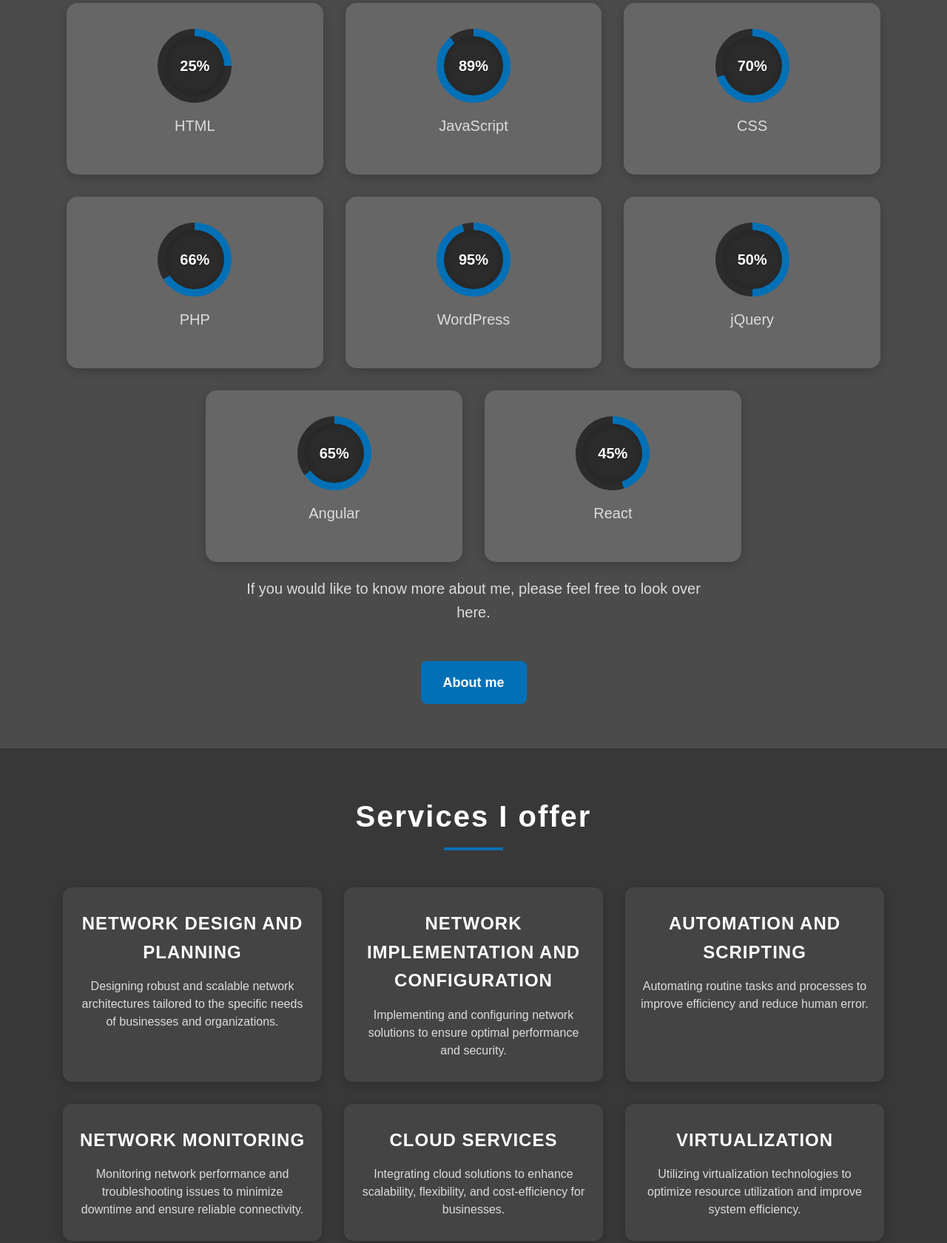
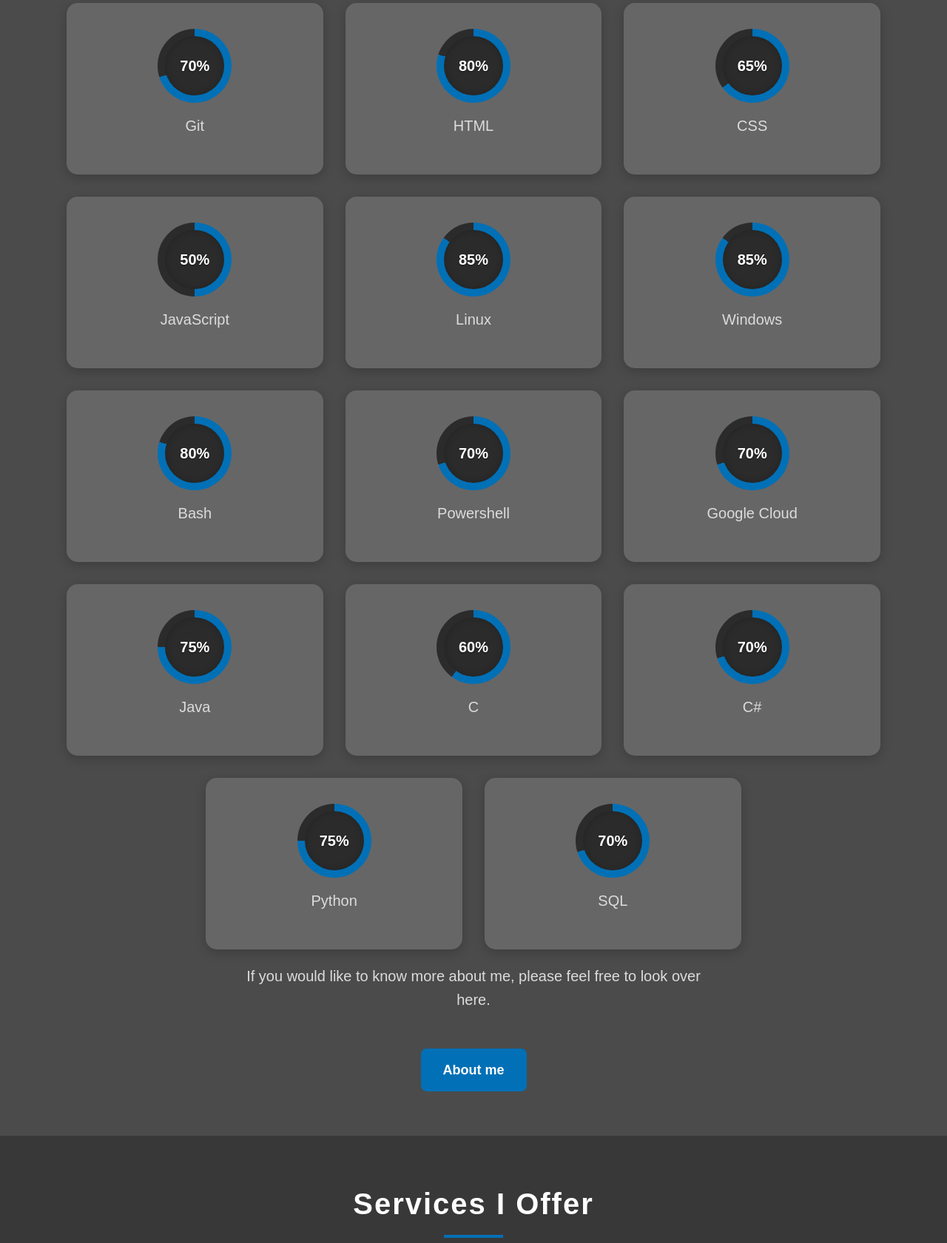
Before and after one commit to Rafvermeylen/portfoliowebsite, a plain HTML site: page index.html in a window 1280 px wide. Shown: the part 1132-2813 px from the top of the page at 74% size. Drawn offline with Linux system fonts and the light colour scheme.

Commit message:
Updated index page to be updated with right information.

```diff
--- a/index.html
+++ b/index.html
@@ -65,52 +65,88 @@
             constantly seeking new challenges and opportunities to expand my knowledge and expertise.</p>
         <div class="skills">
             <div class="skill">
-                <div class="circular-progress" style="--progress: 25;" data-progress="25">
-                    <span class="progress-value">25%</span>
+                <div class="circular-progress" style="--progress: 70;" data-progress="70">
+                    <span class="progress-value">70%</span>
+                </div>
+                <p>Git</p>
+            </div>
+            <div class="skill">
+                <div class="circular-progress" style="--progress: 80;" data-progress="80">
+                    <span class="progress-value">80%</span>
                 </div>
                 <p>HTML</p>
             </div>
             <div class="skill">
-                <div class="circular-progress" style="--progress: 89;" data-progress="89">
-                    <span class="progress-value">89%</span>
+                <div class="circular-progress" style="--progress: 65;" data-progress="65">
+                    <span class="progress-value">65%</span>
+                </div>
+                <p>CSS</p>
+            </div>
+            <div class="skill">
+                <div class="circular-progress" style="--progress: 50;" data-progress="50">
+                    <span class="progress-value">50%</span>
                 </div>
                 <p>JavaScript</p>
+            </div>
+            <div class="skill">
+                <div class="circular-progress" style="--progress: 85;" data-progress="85">
+                    <span class="progress-value">85%</span>
+                </div>
+                <p>Linux</p>
+            </div>
+            <div class="skill">
+                <div class="circular-progress" style="--progress: 85;" data-progress="85">
+                    <span class="progress-value">85%</span>
+                </div>
+                <p>Windows</p>
+            </div>
+            <div class="skill">
+                <div class="circular-progress" style="--progress: 80;" data-progress="80">
+                    <span class="progress-value">80%</span>
+                </div>
+                <p>Bash</p>
             </div>
             <div class="skill">
                 <div class="circular-progress" style="--progress: 70;" data-progress="70">
                     <span class="progress-value">70%</span>
                 </div>
-                <p>CSS</p>
+                <p>Powershell</p>
             </div>
             <div class="skill">
-                <div class="circular-progress" style="--progress: 66;" data-progress="66">
-                    <span class="progress-value">66%</span>
+                <div class="circular-progress" style="--progress: 70;" data-progress="70">
+                    <span class="progress-value">70%</span>
                 </div>
-                <p>PHP</p>
+                <p>Google Cloud</p>
             </div>
             <div class="skill">
-                <div class="circular-progress" style="--progress: 95;" data-progress="95">
-                    <span class="progress-value">95%</span>
+                <div class="circular-progress" style="--progress: 75;" data-progress="75">
+                    <span class="progress-value">75%</span>
                 </div>
-                <p>WordPress</p>
+                <p>Java</p>
             </div>
             <div class="skill">
-                <div class="circular-progress" style="--progress: 50;" data-progress="50">
-                    <span class="progress-value">50%</span>
+                <div class="circular-progress" style="--progress: 60;" data-progress="60">
+                    <span class="progress-value">60%</span>
                 </div>
-                <p>jQuery</p>
+                <p>C</p>
             </div>
             <div class="skill">
-                <div class="circular-progress" style="--progress: 65;" data-progress="65">
-                    <span class="progress-value">65%</span>
+                <div class="circular-progress" style="--progress: 70;" data-progress="70">
+                    <span class="progress-value">70%</span>
                 </div>
-                <p>Angular</p>
+                <p>C#</p>
             </div>
             <div class="skill">
-                <div class="circular-progress" style="--progress: 45;" data-progress="45">
-                    <span class="progress-value">45%</span>
+                <div class="circular-progress" style="--progress: 75;" data-progress="75">
+                    <span class="progress-value">75%</span>
                 </div>
-                <p>React</p>
+                <p>Python</p>
+            </div>
+            <div class="skill">
+                <div class="circular-progress" style="--progress: 70;" data-progress="70">
+                    <span class="progress-value">70%</span>
+                </div>
+                <p>SQL</p>
             </div>
         </div>
         <p>If you would like to know more about me, please feel free to look over here.</p>
@@ -119,45 +155,69 @@
 </section>
 
 <section id="services" class="services">
-    <h2>Services I offer</h2>
+    <h2>Services I Offer</h2>
     <div class="container">
         <div class="service-list">
             <div class="service">
                 <h3>Network Design and Planning</h3>
-                <p>Designing robust and scalable network architectures tailored to the specific needs of businesses and
-                    organizations.</p>
+                <p>Crafting scalable and resilient network architectures tailored to the unique requirements of businesses and organizations.</p>
             </div>
             <div class="service">
                 <h3>Network Implementation and Configuration</h3>
-                <p>Implementing and configuring network solutions to ensure optimal performance and security.</p>
+                <p>Deploying and configuring network infrastructures to ensure peak performance, security, and reliability.</p>
             </div>
             <div class="service">
                 <h3>Automation and Scripting</h3>
-                <p>Automating routine tasks and processes to improve efficiency and reduce human error.</p>
+                <p>Streamlining repetitive tasks through automation, enhancing efficiency and minimizing human error.</p>
             </div>
             <div class="service">
-                <h3>Network Monitoring</h3>
-                <p>Monitoring network performance and troubleshooting issues to minimize downtime and ensure reliable
-                    connectivity.</p>
+                <h3>Network Monitoring and Troubleshooting</h3>
+                <p>Continuously monitoring network health and swiftly addressing issues to maintain optimal uptime and connectivity.</p>
             </div>
             <div class="service">
-                <h3>Cloud Services</h3>
-                <p>Integrating cloud solutions to enhance scalability, flexibility, and cost-efficiency for
-                    businesses.</p>
+                <h3>Cloud Solutions Integration</h3>
+                <p>Leveraging cloud technologies to provide scalable, flexible, and cost-effective solutions for modern enterprises.</p>
             </div>
             <div class="service">
                 <h3>Virtualization</h3>
-                <p>Utilizing virtualization technologies to optimize resource utilization and improve system
-                    efficiency.</p>
+                <p>Employing virtualization to maximize resource utilization, increase efficiency, and reduce hardware dependencies.</p>
             </div>
             <div class="service">
                 <h3>Network Security</h3>
-                <p>Deploying security measures to protect network infrastructure from potential threats and
-                    vulnerabilities.</p>
+                <p>Implementing advanced security protocols to safeguard network infrastructure against potential threats and vulnerabilities.</p>
+            </div>
+            <div class="service">
+                <h3>System Administration</h3>
+                <p>Managing and maintaining system environments to ensure consistent and reliable performance.</p>
+            </div>
+            <div class="service">
+                <h3>Database Management</h3>
+                <p>Designing, implementing, and maintaining databases to support efficient data storage and retrieval.</p>
+            </div>
+            <div class="service">
+                <h3>IT Consulting</h3>
+                <p>Providing expert advice on IT strategies and solutions to help businesses achieve their goals.</p>
+            </div>
+            <div class="service">
+                <h3>Technical Support</h3>
+                <p>Offering assistance with troubleshooting and resolving technical issues for end-users and businesses.</p>
+            </div>
+            <div class="service">
+                <h3>Custom Software Development</h3>
+                <p>Developing tailored software solutions to meet specific business needs, using languages like Java, C, C#, and Python.</p>
+            </div>
+            <div class="service">
+                <h3>System Integration</h3>
+                <p>Integrating various software and hardware components to create cohesive, efficient, and scalable systems.</p>
+            </div>
+            <div class="service">
+                <h3>Website Design and Development</h3>
+                <p>Creating modern, responsive websites tailored to your business needs, with a focus on usability, performance, and aesthetics.</p>
             </div>
         </div>
     </div>
 </section>
+
 <footer>
     <div class="container">
         <p>&copy; 2024 Raf Vermeylen. All rights reserved.</p>
```
